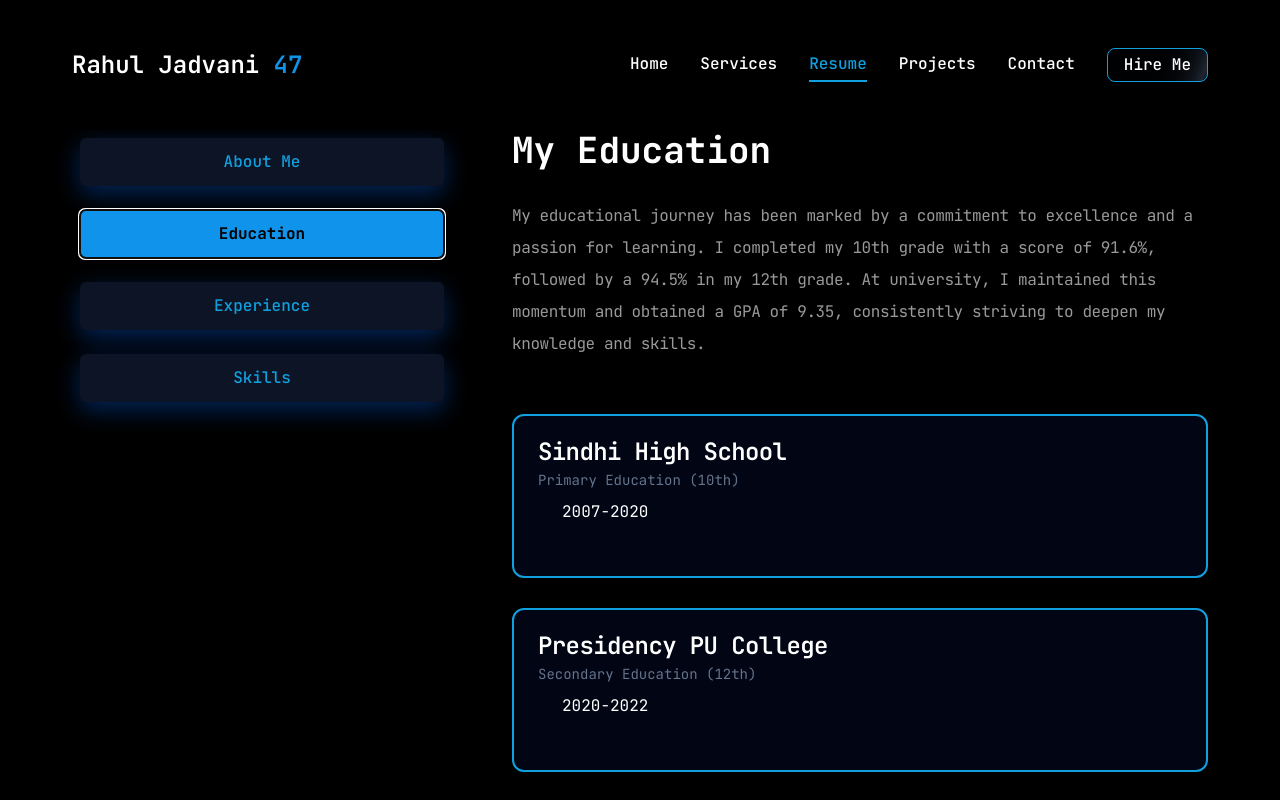
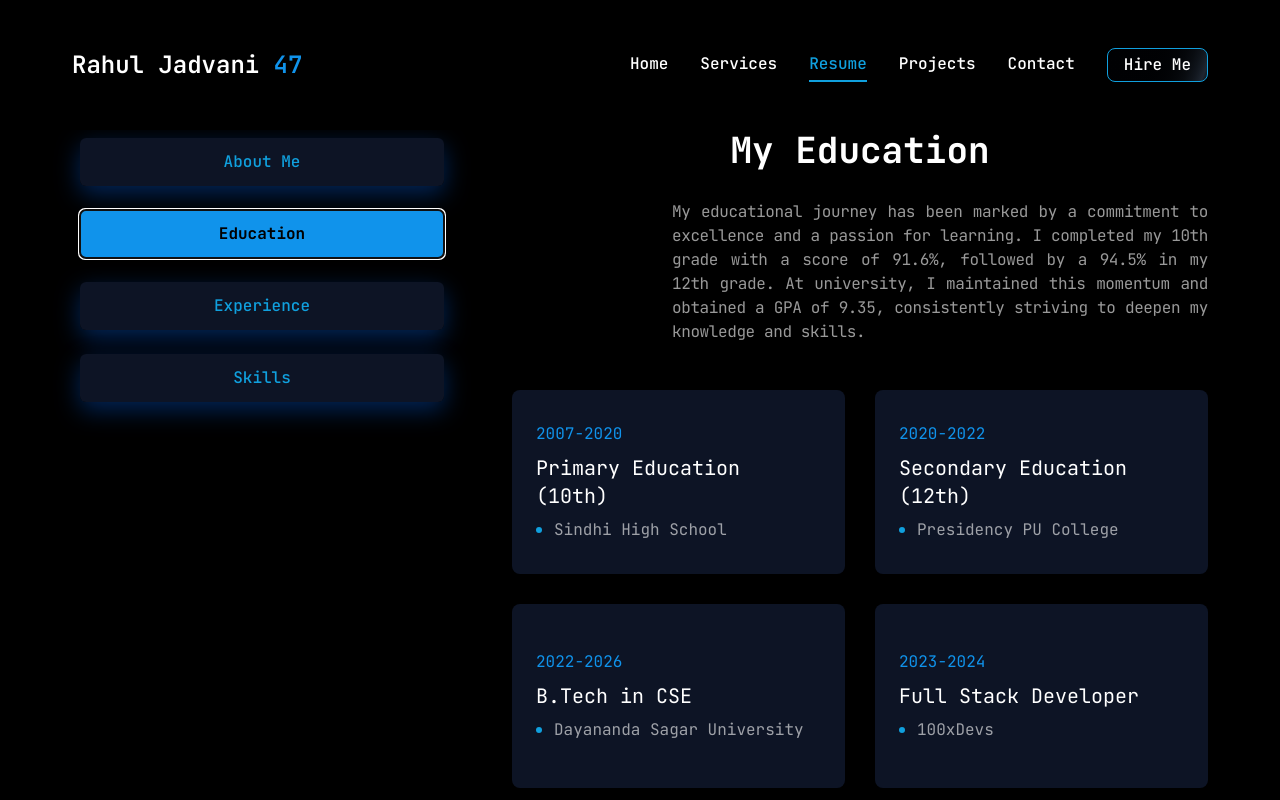
Before and after one commit to Rahul-Jadvani/RJ-Portfolio-Next-JS, a Next.js app: page /resume in a window 1280 px wide. Both pictures are taken after a click on the tab "Education". Shown: the top 800 px of the page. Built offline with nearby package versions, Linux system fonts and the light colour scheme.

Commit message:
completed resume

```diff
--- a/src/app/(Routes)/resume/page.tsx
+++ b/src/app/(Routes)/resume/page.tsx
@@ -1,11 +1,11 @@
 "use client";
 
-import React from "react";
-import { FaHtml5, FaCss3, FaReact, FaFigma, FaJs, FaNodeJs, FaGithub } from "react-icons/fa6";
-import { SiTailwindcss, SiTypescript, SiNextdotjs, SiExpress, SiRecoil } from "react-icons/si";
-import { Tabs, TabsContent, TabsList, TabsTrigger } from "@/components/ui/tabs";
-import { Tooltip, TooltipContent, TooltipProvider, TooltipTrigger } from "@/components/ui/tooltip";
-import { ScrollArea } from "@/components/ui/scroll-area";
+import { FaHtml5, FaCss3, FaReact, FaFigma, FaJs, FaNodeJs, FaGithub } from 'react-icons/fa6';
+import { SiTailwindcss, SiTypescript, SiNextdotjs, SiExpress, SiRecoil } from 'react-icons/si';
+
+import { Tabs, TabsContent, TabsList, TabsTrigger } from '@/components/ui/tabs';
+import { Tooltip, TooltipContent, TooltipProvider, TooltipTrigger } from '@/components/ui/tooltip';
+import { ScrollArea } from '@/components/ui/scroll-area';
 import { Card, CardContent, CardHeader, CardTitle, CardDescription } from "@/components/ui/card";
 import {
   Carousel,
@@ -15,97 +15,193 @@ import {
   CarouselPrevious,
 } from "@/components/ui/carousel";
 import Autoplay from "embla-carousel-autoplay";
-import { motion } from "framer-motion";
+import { motion } from 'framer-motion';
 
-// Data Types
-type AboutInfo = {
-  fieldName: string;
-  fieldValue: string;
-};
-
-type ExperienceItem = {
+interface ExperienceItem {
   company: string;
   role: string;
   duration: string;
   description: string;
-};
+}
 
-type EducationItem = {
+interface AboutInfo {
+  fieldName: string;
+  fieldValue: string;
+}
+
+interface EducationItem {
   ins: string;
   degree: string;
   duration: string;
-};
+}
 
-type SkillItem = {
-  icon: React.ReactNode;
+interface Skill {
+  icon: JSX.Element;
   name: string;
-};
+}
 
-// Data Objects
-const experienceData: ExperienceItem[] = [
+const experience = {
+  icon: "",  // You can add an icon here if you'd like, using a similar method as for skills
+  title: 'My Experience',
+  desc: "Throughout my career, I've been dedicated to applying my technical skills in real-world scenarios. From hands-on development in full stack projects to collaborating with diverse teams, I've consistently sought opportunities to learn and grow. My experiences have enabled me to refine my problem-solving abilities and deliver high-quality software solutions.",
+  items: [
     {
       company: "Freelance",
-    role: "Full Stack Developer",
-    duration: "2022-Present",
-    description: "Worked on a variety of web development projects, including building responsive websites, single-page applications, and RESTful APIs using MERN stack and other modern technologies.",
+      role: 'Full Stack Developer',
+      duration: '2022-Present',
+      description: 'Worked on a variety of web development projects, including building responsive websites, single-page applications, and RESTful APIs using MERN stack and other modern technologies.'
     },
     {
       company: "Krsna Khadan",
-    role: "Backend Developer",
-    duration: "2024-Present",
-    description: "Currently working on a project management website related to coal, focusing on backend architecture and database integration using Express.js, PostgreSQL, and AWS.",
+      role: 'Backend Developer',
+      duration: '2024-Present',
+      description: 'Currently working on a project management website related to coal, focusing on backend architecture and database integration using Express.js, PostgreSQL, and AWS.'
     },
     {
       company: "100xDevs",
-    role: "Full Stack Development Trainee",
-    duration: "2023-2024",
-    description: "Participated in the 0-1 Full Stack Development program, gaining hands-on experience in building scalable web applications and improving collaboration and coding skills.",
+      role: 'Full Stack Development Trainee',
+      duration: '2023-2024',
+      description: 'Participated in the 0-1 Full Stack Development program, gaining hands-on experience in building scalable web applications and improving collaboration and coding skills.'
     },
     {
       company: "Student Projects",
-    role: "Project Contributor",
-    duration: "2020-2026",
-    description: "Contributed to multiple academic projects focusing on web development, including a simplified version of Atlassian's Jira, honing skills in teamwork, project management, and software development.",
+      role: 'Project Contributor',
+      duration: '2020-2026',
+      description: 'Contributed to multiple academic projects focusing on web development, including a simplified version of Atlassian\'s Jira, honing skills in teamwork, project management, and software development.'
+    }
+  ] as ExperienceItem[]
+};
+
+const about = {
+  title: 'About Me',
+  desc: 'I\'m Rahul Jadvani, a problem-solver at heart who loves finding creative solutions to everyday challenges. When I\'m not working, you can find me exploring new ideas, or just enjoying a good T.V show/Anime.',
+  info: [
+    {
+      fieldName: "Name",
+      fieldValue: "Rahul Jadvani"
     },
-];
+    {
+      fieldName: "Phone",
+      fieldValue: "+91 6362-050-449"
+    },
+    {
+      fieldName: "experience",
+      fieldValue: "2+ Months"
+    },
+    {
+      fieldName: "Discord",
+      fieldValue: "abyss.47"
+    },
+    {
+      fieldName: "Nationality",
+      fieldValue: "Indian"
+    },
+    {
+      fieldName: "Email",
+      fieldValue: "rahuljadvani24@gmail.com"
+    },
+    {
+      fieldName: "FreeLance",
+      fieldValue: "Available"
+    },
+    {
+      fieldName: "Languages",
+      fieldValue: "English, Hindi, Gujarati, Kannada"
+    },
+  ] as AboutInfo[]
+};
 
-const aboutData: AboutInfo[] = [
-  { fieldName: "Name", fieldValue: "Rahul Jadvani" },
-  { fieldName: "Phone", fieldValue: "+91 6362-050-449" },
-  { fieldName: "Experience", fieldValue: "2+ Months" },
-  { fieldName: "Discord", fieldValue: "abyss.47" },
-  { fieldName: "Nationality", fieldValue: "Indian" },
-  { fieldName: "Email", fieldValue: "rahuljadvani24@gmail.com" },
-  { fieldName: "Freelance", fieldValue: "Available" },
-  { fieldName: "Languages", fieldValue: "English, Hindi, Gujarati, Kannada" },
-];
+const education = {
+  icon: "",
+  title: 'My Education',
+  desc: "My educational journey has been marked by a commitment to excellence and a passion for learning. I completed my 10th grade with a score of 91.6%, followed by a 94.5% in my 12th grade. At university, I maintained this momentum and obtained a GPA of 9.35, consistently striving to deepen my knowledge and skills.",
+  items: [
+    {
+      ins: "Sindhi High School",
+      degree: 'Primary Education (10th)',
+      duration: '2007-2020'
+    },
+    {
+      ins: "Presidency PU College",
+      degree: 'Secondary Education (12th)',
+      duration: '2020-2022'
+    },
+    {
+      ins: "Dayananda Sagar University",
+      degree: 'B.Tech in CSE',
+      duration: '2022-2026'
+    },
+    {
+      ins: "100xDevs",
+      degree: 'Full Stack Developer',
+      duration: '2023-2024'
+    },
+  ] as EducationItem[]
+};
 
-const educationData: EducationItem[] = [
-  { ins: "Sindhi High School", degree: "Primary Education (10th)", duration: "2007-2020" },
-  { ins: "Presidency PU College", degree: "Secondary Education (12th)", duration: "2020-2022" },
-  { ins: "Dayananda Sagar University", degree: "B.Tech in CSE", duration: "2022-2026" },
-  { ins: "100xDevs", degree: "Full Stack Developer", duration: "2023-2024" },
-];
+const skills = {
+  title: "My Skills",
+  desc: "I specialize in building full-stack web applications using a variety of modern technologies. From crafting elegant front-end designs to developing robust back-end solutions, I am committed to delivering high-quality, scalable, and user-friendly software solutions.",
+  skillList: [
+    {
+      icon: <FaHtml5 />,
+      name: 'HTML 5'
+    },
+    {
+      icon: <FaCss3 />,
+      name: 'CSS 3'
+    },
+    {
+      icon: <FaJs />,
+      name: 'JavaScript'
+    },
+    {
+      icon: <SiTypescript />,
+      name: 'TypeScript'
+    },
+    {
+      icon: <FaReact />,
+      name: 'React.js'
+    },
+    {
+      icon: <SiNextdotjs />,
+      name: 'Next.js'
+    },
+    {
+      icon: <SiRecoil />,
+      name: 'Recoil'
+    },
+    {
+      icon: <SiTailwindcss />,
+      name: 'Tailwind CSS'
+    },
+    {
+      icon: <FaNodeJs />,
+      name: 'Node.js'
+    },
+    {
+      icon: <SiExpress />,
+      name: 'Express.js'
+    },
+    {
+      icon: <FaGithub />,
+      name: 'Git & GitHub'
+    },
+    {
+      icon: <FaFigma />,
+      name: 'Figma'
+    }
+  ] as Skill[]
+};
 
-const skillsData: SkillItem[] = [
-  { icon: <FaHtml5 />, name: "HTML 5" },
-  { icon: <FaCss3 />, name: "CSS 3" },
-  { icon: <FaJs />, name: "JavaScript" },
-  { icon: <SiTypescript />, name: "TypeScript" },
-  { icon: <FaReact />, name: "React.js" },
-  { icon: <SiNextdotjs />, name: "Next.js" },
-  { icon: <SiRecoil />, name: "Recoil" },
-  { icon: <SiTailwindcss />, name: "Tailwind CSS" },
-  { icon: <FaNodeJs />, name: "Node.js" },
-  { icon: <SiExpress />, name: "Express.js" },
-  { icon: <FaGithub />, name: "Git & GitHub" },
-  { icon: <FaFigma />, name: "Figma" },
-];
-
-const Resume: React.FC = () => (
+const Resume: React.FC = () => {
+  return (
     <motion.div
       initial={{ opacity: 0 }}
-    animate={{ opacity: 1, transition: { delay: 0.3, duration: 0.6, ease: "easeIn" } }}
+      animate={{
+        opacity: 1,
+        transition: { delay: 1.6, duration: 0.6, ease: "easeIn" }
+      }}
       className="min-h-[80vh] flex items-center justify-center py-12 lg:py-0"
     >
       <div className="container mx-auto">
@@ -118,30 +214,36 @@ const Resume: React.FC = () => (
           </TabsList>
 
           <div className="lg:min-h-[70vh] w-full">
-          {/* About Me Section */}
-          <TabsContent value="About" className="h-full w-full">
+            <TabsContent value="About" className='h-full w-full'>
               <div className="flex flex-col gap-[30px] text-center xl:text-justify items-center justify-center">
-              <h3 className="text-4xl font-bold text-center">About Me</h3>
+                <h3 className="text-4xl font-bold text-center">{about.title}</h3>
                 <p className="max-w-[600px] text-white/60 mx-auto lg:mx-0 tracking-tight text-base mb-6 lg:mb-4 xl:ml-40">
-                I'm Rahul Jadvani, a problem-solver at heart who loves finding creative solutions to everyday challenges. When I'm not working, you can find me exploring new ideas, or just enjoying a good T.V show/Anime.
+                  {about.desc}
                 </p>
-              {/* Carousel for About Me Section */}
                 <Carousel
-                plugins={[Autoplay({ delay: 2500 })]}
-                opts={{ align: "start", loop: true }}
+                  plugins={[
+                    Autoplay({
+                      delay: 2500,
+                    }),
+                  ]}
+                  opts={{
+                    align: "start",
+                    loop: true
+                  }}
                   orientation="vertical"
                   className="w-full max-w-md mt-16 flex justify-center items-center lg:hidden"
                 >
                   <CarouselContent className="h-[160px]">
-                  {aboutData.map((item) => (
+                    {about.info.map((item) => (
                       <CarouselItem key={item.fieldName} className="w-[300px]">
                         <Card className="h-[142px]">
-                        <CardHeader className="flex flex-col items-center justify-center gap-6 group">
+                          {/* Content inside card */}
+                          <CardHeader className='flex flex-col items-center justify-center gap-6 group'>
                             <CardTitle>
-                            <h3 className="font-extrabold text-accent">{item.fieldName}</h3>
+                              <h3 className='font-extrabold text-accent'>{item.fieldName}</h3>
                             </CardTitle>
                             <CardDescription>
-                            <p className="text-[1.1rem] font-bold group-hover:text-white">{item.fieldValue}</p>
+                              <p className='text-[1.1rem] font-bold group-hover:text-white'>{item.fieldValue}</p>
                             </CardDescription>
                           </CardHeader>
                         </Card>
@@ -166,7 +268,7 @@ const Resume: React.FC = () => (
                 >
                   <CarouselContent>
                     {
-                      aboutData.map((item) => {
+                      about.info.map((item) => {
                         return (
                           <CarouselItem key={item.fieldName} className='pl-6 basis-1/2 w-[84px]'>
                             <Card className='h-[160px]'>
@@ -189,81 +291,91 @@ const Resume: React.FC = () => (
                 </Carousel>
 
               </div>
+
             </TabsContent>
 
-          {/* Education Section */}
-          <TabsContent value="Education" className="h-full w-full">
-            <ScrollArea className="h-full w-full">
-              <div className="flex flex-col gap-[30px]">
-                <h3 className="text-4xl font-bold">My Education</h3>
-                <p className="text-white/60 tracking-tight mb-6 text-center lg:text-left">
-                  My educational journey has been marked by a commitment to excellence and a passion for learning. I completed my 10th grade with a score of 91.6%, followed by a 94.5% in my 12th grade. At university, I maintained this momentum and obtained a GPA of 9.35, consistently striving to deepen my knowledge and skills.
+            <TabsContent value="Education" className='h-full w-full'>
+              <div className="flex flex-col gap-[30px] text-center xl:text-justify">
+                <h3 className="text-4xl font-bold text-center">{education.title}</h3>
+                <p className="max-w-[600px] text-white/60 mx-auto lg:mx-0 tracking-tight text-base mb-6 lg:mb-4 xl:ml-40">
+                  {education.desc}
                 </p>
-                {educationData.map((item) => (
-                  <Card key={item.degree} className="mx-auto lg:mx-0">
-                    <CardHeader>
-                      <CardTitle>{item.ins}</CardTitle>
-                      <CardDescription>{item.degree}</CardDescription>
-                      <CardContent>
-                        <p>{item.duration}</p>
-                      </CardContent>
-                    </CardHeader>
-                  </Card>
+                <ScrollArea className="h-[400px] ">
+                  <ul className="grid grid-cols-1 lg:grid-cols-2 gap-[30px] lg:min-w-[500px]">
+                    {education.items.map((item) => (
+                      <li
+                        key={item.ins}
+                        className="bg-slate-900/90 h-[184px] py-6 px-6 flex flex-col justify-center items-center lg:items-start gap-2 rounded-lg lg:text-left text-base"
+                      >
+                        <span className="text-accent-hover">{item.duration}</span>
+                        <h3 className="text-xl">{item.degree}</h3>
+                        <div className="flex items-center gap-3">
+                          <span className="w-[6px] h-[6px] rounded-full bg-accent"></span>
+                          <p className="text-white/60">{item.ins}</p>
+                        </div>
+                      </li>
                     ))}
+                  </ul>
+                </ScrollArea>
               </div>
-            </ScrollArea>
             </TabsContent>
 
-          {/* Experience Section */}
-          <TabsContent value="Experience" className="h-full w-full">
-            <ScrollArea className="h-full w-full">
-              <div className="flex flex-col gap-[30px]">
-                <h3 className="text-4xl font-bold">My Experience</h3>
-                <p className="text-white/60 tracking-tight mb-6 text-center lg:text-left">
-                  Throughout my career, I've been dedicated to applying my technical skills in real-world scenarios. From hands-on development in full stack projects to collaborating with diverse teams, I've consistently sought opportunities to learn and grow. My experiences have enabled me to refine my problem-solving abilities and deliver high-quality software solutions.
+            <TabsContent value="Experience" className='h-full w-full'>
+              <div className="flex flex-col gap-[30px] text-center xl:text-justify">
+                <h3 className="text-4xl font-bold text-center">{experience.title}</h3>
+                <p className="max-w-[600px] text-white/60 mx-auto lg:mx-0 tracking-tight text-base mb-6 lg:mb-4 xl:ml-40">
+                  {experience.desc}
                 </p>
-                {experienceData.map((item) => (
-                  <Card key={item.role} className="mx-auto lg:mx-0">
-                    <CardHeader>
-                      <CardTitle>{item.company}</CardTitle>
-                      <CardDescription>{item.role}</CardDescription>
-                      <CardContent>
-                        <p>{item.duration}</p>
-                        <p>{item.description}</p>
-                      </CardContent>
-                    </CardHeader>
-                  </Card>
+                <ScrollArea className="h-[400px] ">
+                  <ul className="grid grid-cols-1 lg:grid-cols-2 gap-[30px] lg:min-w-[500px]">
+                    {experience.items.map((item) => (
+                      <li
+                        key={item.description}
+                        className="bg-slate-900/90 h-[184px] py-6 px-6 flex flex-col justify-center items-center lg:items-start gap-3 rounded-lg lg:text-left text-base"
+                      >
+                        <span className="text-accent-hover">{item.duration}</span>
+                        <h3 className="text-xl">{item.role}</h3>
+                        <div className="flex items-center gap-3">
+                          <span className="w-[6px] h-[6px] rounded-full bg-accent"></span>
+                          <p className="text-white/60">{item.company}</p>
+                        </div>
+                      </li>
                     ))}
+                  </ul>
+                </ScrollArea>
               </div>
-            </ScrollArea>
             </TabsContent>
 
-          {/* Skills Section */}
-          <TabsContent value="Skills" className="h-full w-full">
-            <div className="flex flex-col gap-[30px]">
-              <h3 className="text-4xl font-bold">My Skills</h3>
-              <p className="text-white/60 tracking-tight mb-6 text-center lg:text-left">
-                I specialize in building full-stack web applications using a variety of modern technologies. From crafting elegant front-end designs to developing robust back-end solutions, I am committed to delivering high-quality, scalable, and user-friendly software solutions.
-              </p>
-              <div className="grid grid-cols-3 gap-6">
-                {skillsData.map((skill) => (
-                  <TooltipProvider key={skill.name}>
+            <TabsContent value="Skills" className='h-full w-full'>
+              <div className="flex flex-col gap-[30px] text-center xl:text-justify">
+                <div className="flex flex-col gap-[30px] text-center xl:text-justify">
+                  <h3 className='text-4xl font-bold text-center'>{skills.title}</h3>
+                  <p className='max-w-[600px] text-white/60 mx-auto lg:mx-0 tracking-tight text-base mb-6 lg:mb-4 xl:ml-40'>{skills.desc}</p>
+                </div>
+                <ul className='grid grid-cols-2 sm:grid-cols-3 md:grid-cols-4 lg: gap-4 lg:gap-8'>
+                  {skills.skillList.map((skill) => {
+                    return (
+                      <li key={skill.name}>
+                        <TooltipProvider delayDuration={100}>
                           <Tooltip>
-                      <TooltipTrigger>
-                        <div className="flex flex-col items-center justify-center gap-2">
-                          <div className="p-4 bg-secondary rounded-full">
+                            <div className='group'>
+                              <TooltipTrigger className='w-full h-[152px] bg-slate-900/90 rounded-xl flex justify-center items-center group-hover:text-accent-hover group-hover:bg-primary group-hover:border-accent group-hover:border-2 group-hover:shadow-inner group-hover:shadow-accent-hover transition-all duration-300 hover:scale-110'>
+                                <div className='text-6xl'>
                                   {skill.icon}
-                          </div>
-                          <p className="text-sm font-bold">{skill.name}</p>
                                 </div>
                               </TooltipTrigger>
                               <TooltipContent>
-                        <p>{skill.name}</p>
+                                <div className='capitalize'>
+                                  {skill.name}
+                                </div>
                               </TooltipContent>
+                            </div>
                           </Tooltip>
                         </TooltipProvider>
-                ))}
-              </div>
+                      </li>
+                    )
+                  })}
+                </ul>
               </div>
             </TabsContent>
           </div>
@@ -271,5 +383,6 @@ const Resume: React.FC = () => (
       </div>
     </motion.div>
   );
+};
 
-export default Resume;
+export default Resume
```
Lines whose indentation alone changed are shown as unchanged.
